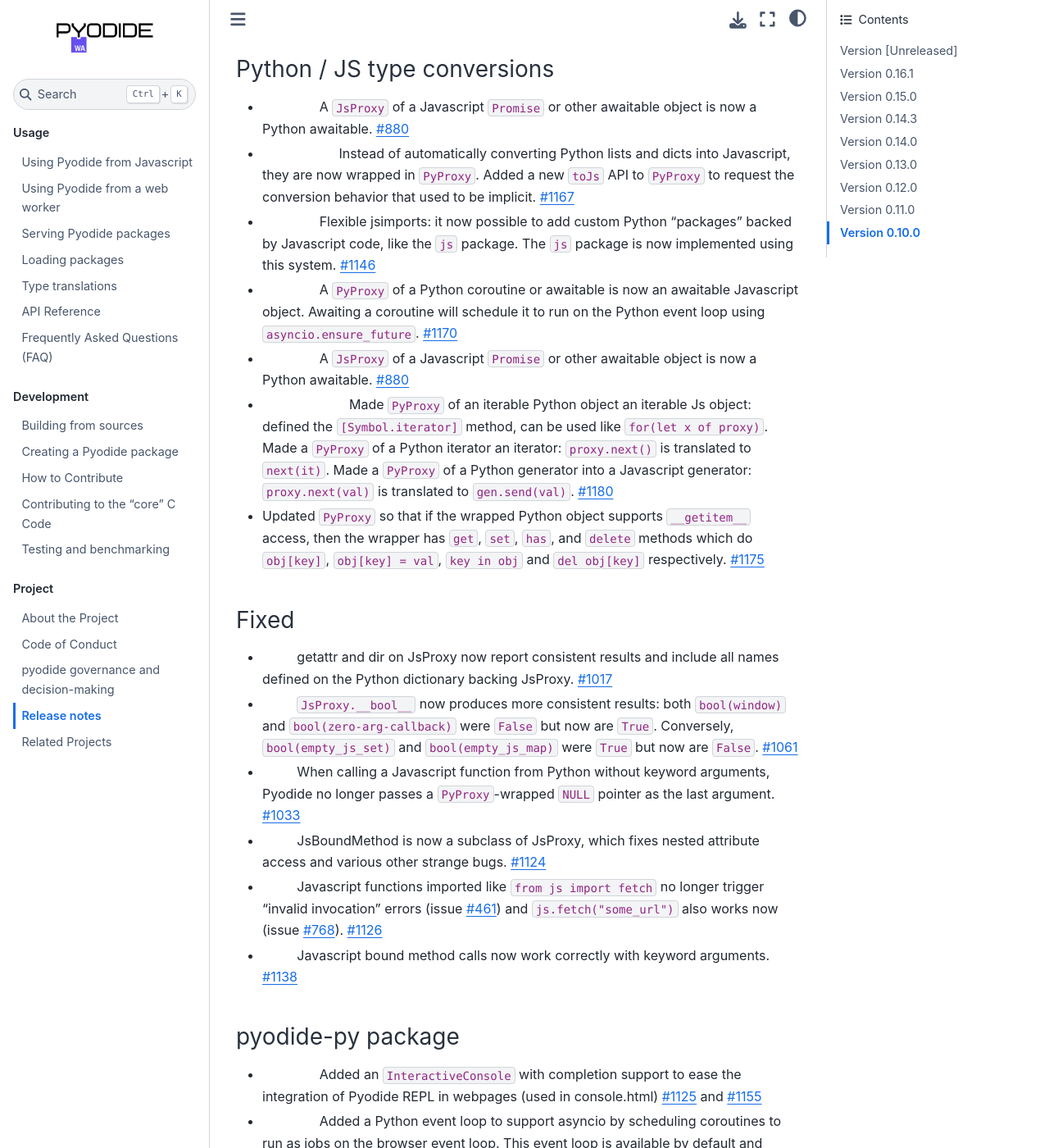
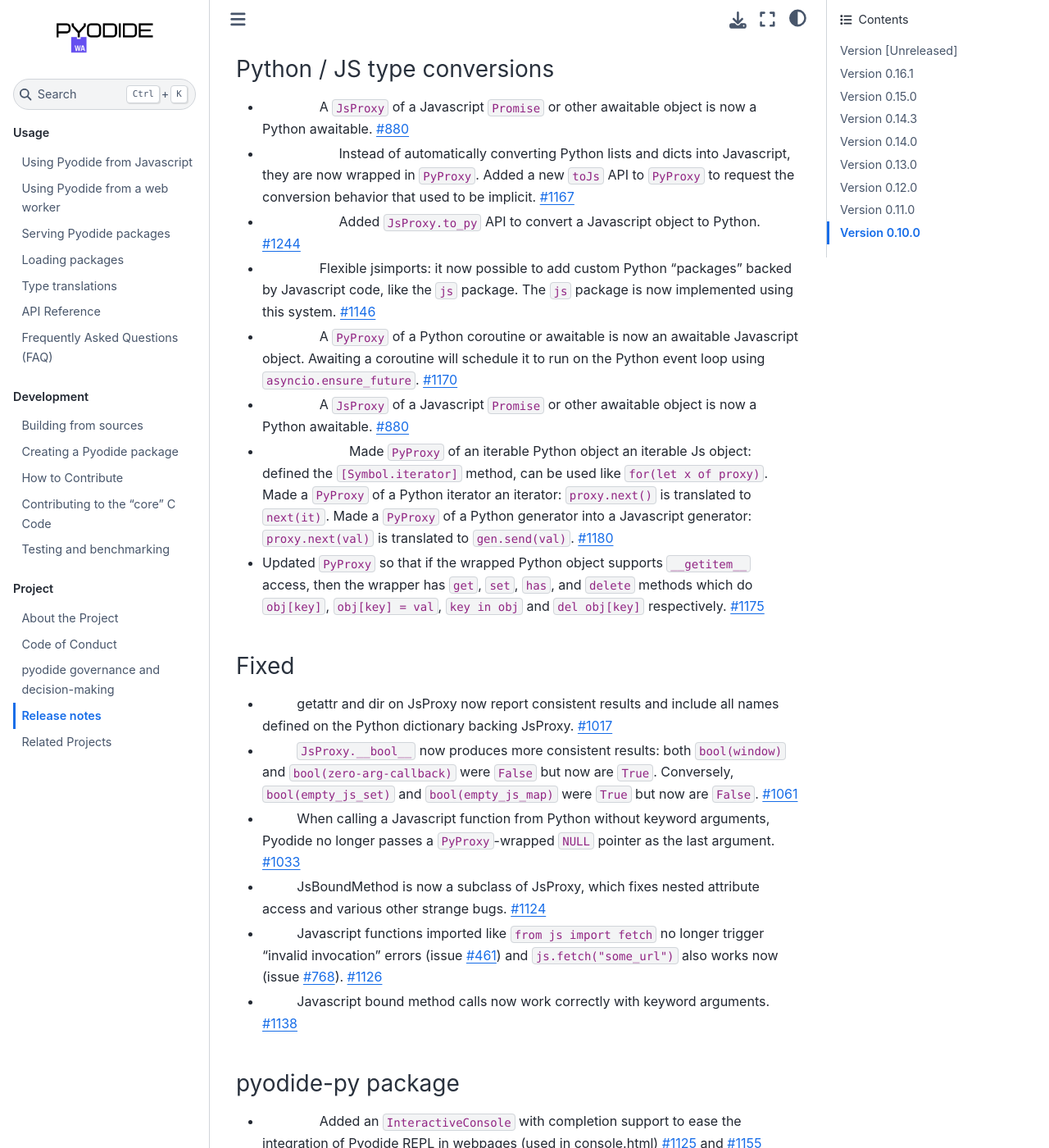
Before and after one commit to pyodide/pyodide, a Sphinx documentation site: the page built from docs/project/changelog.md, in a window 1280 px wide and 1400 px high, scrolled down 466 px. Shown: the whole window at 82% size. Built offline with Sphinx 7.4.7 and the Sphinx Book theme 1.1.4, drawn with Linux system fonts in a browser that asks for light colours; the version number is read from the project's files by our own code; some of the changed text lies outside the part shown.

Commit message:
Update changelog

```diff
--- a/docs/project/changelog.md
+++ b/docs/project/changelog.md
@@ -27,6 +27,8 @@
   are now wrapped in `PyProxy`. Added a new `toJs` API to `PyProxy` to request the
   conversion behavior that used to be implicit.
   [#1167](https://github.com/iodide-project/pyodide/pull/1167)
+- {{ API }} Added `JsProxy.to_py` API to convert a Javascript object to Python.
+  [#1244](https://github.com/iodide-project/pyodide/pull/1244)
 - {{ Feature }} Flexible jsimports: it now possible to add custom Python
   "packages" backed by Javascript code, like the `js` package.  The `js` package
   is now implemented using this system.
@@ -85,6 +87,9 @@
   available by default and automatically enabled by any relevant asyncio API,
   so for instance `asyncio.ensure_future` works without any configuration.
   [#1158](https://github.com/iodide-project/pyodide/pull/1158)
+- {{ API }} Removed `as_nested_list` API in favor of `JsProxy.to_py`.
+  [#1345](https://github.com/iodide-project/pyodide/pull/1345)
+
 
 ### pyodide-js
 
```
